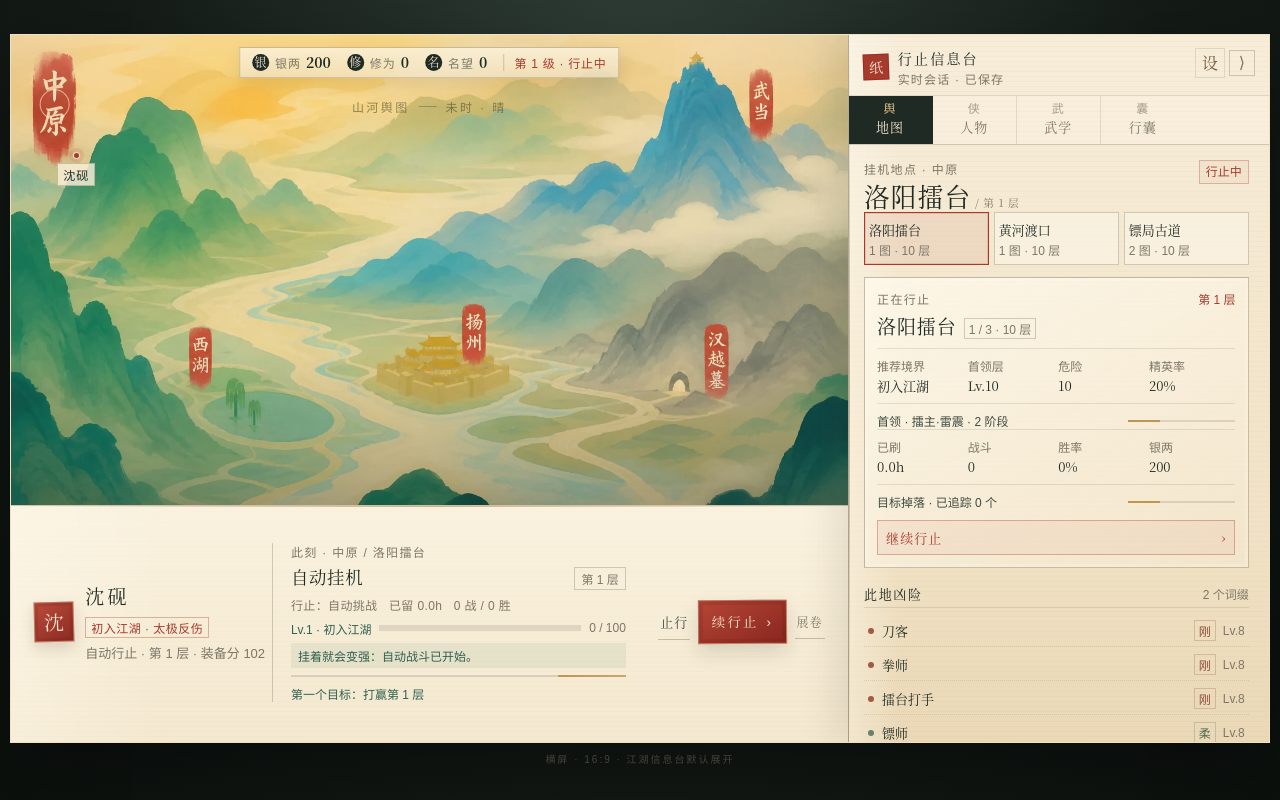
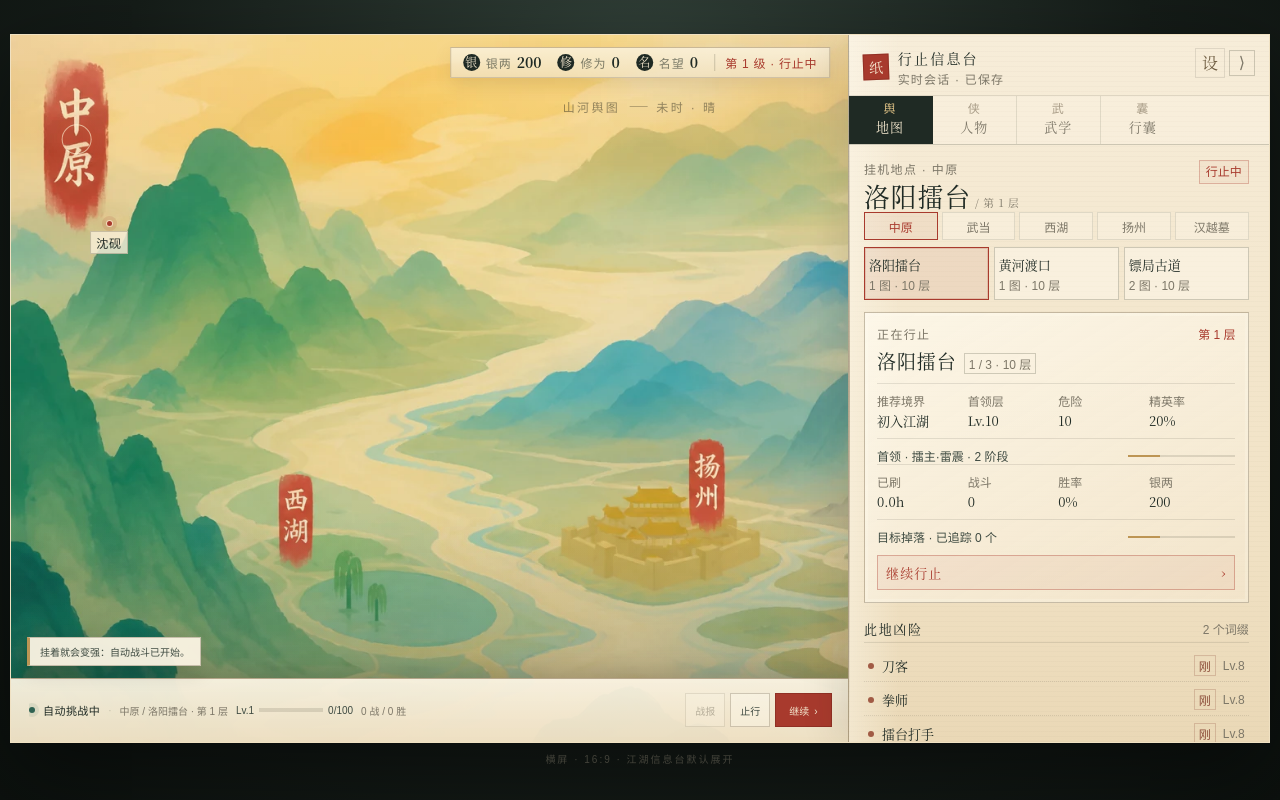
Before and after one commit to sumo91/paper-jianghu, a React (Vite) app: page / in a window 1280 px wide. Built offline with nearby package versions, Linux system fonts and the light colour scheme.

Commit message:
feat(ui): replace bottom panel with compact idle status bar

```diff
--- a/src/ui/App.tsx
+++ b/src/ui/App.tsx
@@ -207,73 +207,40 @@ function App() {
             )}
           </div>
 
-          <section className={`bottom-hud ${panelOpen ? "paper" : "overlay"}`} aria-label="当前行止">
-            <div className="identity-card">
-              <div className="seal-avatar">{snapshot.playerName.slice(0, 1)}</div>
-              <div className="identity-copy">
-                <div className="identity-top">
-                  <strong>{snapshot.playerName}</strong>
-                  <span className="realm-pill">{snapshot.realmName} · {snapshot.buildName}</span>
-                </div>
-                <p>{NARRATIVE_ENABLED ? "同伴 · 柳青" : `自动行止 · 第 ${currentLayer} 层 · 装备分 ${n(snapshot.gearScore)}`}</p>
-              </div>
-            </div>
-
-            <div className="activity-card">
-              <div className="eyebrow">此刻 · {current.name} / {snapshot.mapName}</div>
-              <div className="activity-title-row">
-                <h2>{activityTitle}</h2>
-                <span className="level-chip">第 {currentLayer} 层</span>
-              </div>
-              <div className="activity-meta">
-                <span>行止：{snapshot.active ? (snapshot.mode === "clear" ? "自动挑战" : snapshot.mode === "survive" ? "守关" : "护镖") : "已停止"}</span>
-                <span>已留 {snapshot.elapsedHours.toFixed(1)}h</span>
-                <span>{snapshot.fights} 战 / {snapshot.wins} 胜</span>
-              </div>
-              <div className="xp-row">
-                <span>Lv.{snapshot.level} · {snapshot.realmName}</span>
-                <div className="xp-bar"><i style={{ width: `${Math.min(100, Math.round((snapshot.xp / Math.max(1, snapshot.xpToNext)) * 100))}%` }} /></div>
-                <span>{snapshot.xp} / {snapshot.xpToNext}</span>
-              </div>
-              {snapshot.notice && <div className="idle-notice" role="status">{snapshot.notice}</div>}
-              {snapshot.pendingArts.length > 0 && (
-                <div className="art-drop">
+          {(snapshot.notice || snapshot.lastDrop || snapshot.pendingArts.length > 0) && (
+            <div className="status-toast" role="status">
+              {snapshot.pendingArts.length > 0 ? (
+                <>
                   <span>获得招式：{snapshot.pendingArts.map((id) => COMBAT_CONTENT.skills[id]?.name ?? id).join("、")}</span>
                   <button onClick={() => dispatch({ type: "learnArt", artId: snapshot.pendingArts[0] })}>学习</button>
-                </div>
-              )}
-              {!NARRATIVE_ENABLED && <div className="thin-progress idle-progress"><span /></div>}
-              {!fixture && NARRATIVE_ENABLED && <TutorialSlip snapshot={snapshot} dispatch={dispatch} />}
-              <div className="objective-line">
-                {!snapshot.milestones.firstWin
-                  ? "第一个目标：打赢第 1 层"
-                  : !snapshot.milestones.firstBossAttempt
-                    ? "下一个目标：设行止，推到第 10 层首领"
-                    : snapshot.milestones.firstBossKill
-                      ? "下一个目标：首通下一张图 / 找一个门派钩子"
-                      : "下一个目标：调整配置，拿下第一个首领"}
-              </div>
-              {snapshot.lastBattle && (
-                <details className="battle-report">
-                  <summary>最近战报 · {snapshot.lastBattle.enemyName} · {snapshot.lastBattle.outcome === "win" ? "胜" : snapshot.lastBattle.outcome === "timeout" ? "限" : "负"} · {snapshot.lastBattle.rounds} 回合</summary>
-                  <div className="battle-report-stats">
-                    伤害 {n(snapshot.lastBattle.damageDealt)} / 承伤 {n(snapshot.lastBattle.damageTaken)} / 残血 {Math.round(snapshot.lastBattle.playerHpPct * 100)}%
-                  </div>
-                  <pre>{snapshot.lastBattle.log.slice(-6).join("\n")}</pre>
-                </details>
+                </>
+              ) : snapshot.lastDrop ? (
+                <span>{snapshot.lastDrop.upgraded ? "已换装" : "新掉落"}：{snapshot.lastDrop.name} · 评分 {n(snapshot.lastDrop.score)}</span>
+              ) : (
+                <span>{snapshot.notice}</span>
               )}
             </div>
+          )}
 
-            <div className="action-card">
-              <button className="ghost-button" onClick={() => dispatch({ type: snapshot.active ? "stop" : "resume" })}>
-                {snapshot.active ? "止行" : "续行"}
-              </button>
-              <button className="primary-button" onClick={travel}>
-                {selectedMap.id === snapshot.mapId ? "续行止" : "启程"}
+          <section className="status-bar" aria-label="行止状态">
+            <div className="status-main">
+              <span className={`status-dot ${snapshot.active ? "on" : "off"}`} />
+              <strong>{snapshot.active ? (snapshot.mode === "clear" ? "自动挑战中" : snapshot.mode === "survive" ? "守关中" : "护镖中") : "已停止"}</strong>
+              <span className="status-sep">·</span>
+              <span>{current.name} / {snapshot.mapName} · 第 {currentLayer} 层</span>
+              <span className="status-xp">
+                <span>Lv.{snapshot.level}</span>
+                <i><b style={{ width: `${Math.min(100, Math.round((snapshot.xp / Math.max(1, snapshot.xpToNext)) * 100))}%` }} /></i>
+                <span>{snapshot.xp}/{snapshot.xpToNext}</span>
+              </span>
+              <span className="status-fights">{snapshot.fights} 战 / {snapshot.wins} 胜</span>
+            </div>
+            <div className="status-actions">
+              <button onClick={() => setBattleLogOpen(true)} disabled={!snapshot.lastBattle}>战报</button>
+              <button onClick={() => dispatch({ type: snapshot.active ? "stop" : "resume" })}>{snapshot.active ? "止行" : "续行"}</button>
+              <button className="status-primary" onClick={travel}>
+                {selectedMap.id === snapshot.mapId ? "继续" : "启程"}
                 <span>›</span>
-              </button>
-              <button className="ghost-button small" onClick={() => setPanelOpen((open) => !open)}>
-                {panelOpen ? "展卷" : "收台"}
               </button>
             </div>
           </section>
@@ -324,6 +291,7 @@ function App() {
                   liveTargetDrops={snapshot.targetDrops}
                   enemies={mapEnemies}
                   onChooseMap={chooseMap}
+                  onChooseRegion={chooseRegion}
                   onStart={travel}
                   isCurrent={selectedMap.id === snapshot.mapId}
                 />
@@ -525,10 +493,11 @@ function MapTab(props: {
   liveTargetDrops: number;
   enemies: ReturnType<typeof enemiesForMap>;
   onChooseMap: (map: WorldMapDefV1) => void;
+  onChooseRegion: (region: RegionId) => void;
   onStart: () => void;
   isCurrent: boolean;
 }) {
-  const { selected, current, maps, selectedMap, currentMap, currentLayer, liveFights, liveWins, liveElapsedHours, liveSilver, liveTargetDrops, enemies, onChooseMap, onStart, isCurrent } = props;
+  const { selected, current, maps, selectedMap, currentMap, currentLayer, liveFights, liveWins, liveElapsedHours, liveSilver, liveTargetDrops, enemies, onChooseMap, onChooseRegion, onStart, isCurrent } = props;
   const drops = targetDropsForMap(selectedMap);
   const modifiers = modifiersForMap(selectedMap);
   const recommendedRealm = recommendedRealmFor(selectedMap);
@@ -543,6 +512,14 @@ function MapTab(props: {
           <h2>{selectedMap.name}<small> / 第 {currentLayer} 层</small></h2>
         </div>
         <span className="seal-chip">{isCurrent ? "行止中" : "可启程"}</span>
+      </div>
+
+      <div className="region-selector" aria-label="地区">
+        {REGIONS.map((region) => (
+          <button key={region.id} className={selected.id === region.id ? "active" : ""} onClick={() => onChooseRegion(region.id)}>
+            {region.name}
+          </button>
+        ))}
       </div>
 
       <div className="map-switcher">
--- a/src/ui/styles.css
+++ b/src/ui/styles.css
@@ -1109,3 +1109,112 @@ html[data-reduced-motion="true"] *, html[data-reduced-motion="true"] *::before,
 @media (prefers-reduced-motion: reduce) {
   .cluster-clash { animation: none !important; }
 }
+
+/* ---------- idle-first full-bleed map + compact status bar ---------- */
+.stage { display: block; }
+.map-pane { position: absolute; inset: 0; width: 100%; height: 100%; }
+.map-art { height: 100%; }
+.map-art > img { object-fit: cover; object-position: center top; }
+.info-panel {
+  position: absolute;
+  z-index: 30;
+  top: 0;
+  right: 0;
+  bottom: 0;
+  width: 33.5%;
+  height: 100%;
+}
+.status-bar {
+  position: absolute;
+  z-index: 24;
+  left: 0;
+  right: 33.5%;
+  bottom: 0;
+  height: 64px;
+  display: flex;
+  align-items: center;
+  justify-content: space-between;
+  gap: 14px;
+  padding: 0 16px 0 18px;
+  color: var(--ink);
+  background:
+    linear-gradient(180deg, rgba(251, 244, 227, .94), rgba(240, 225, 196, .97));
+  border-top: 1px solid rgba(73, 57, 34, .34);
+  box-shadow: 0 -8px 24px rgba(35, 25, 14, .16);
+  font-family: var(--sans);
+}
+.stage.no-panel .status-bar { right: 0; }
+.status-main { min-width: 0; display: flex; align-items: center; gap: 8px; white-space: nowrap; overflow: hidden; font-size: clamp(10px, .72vw, 12px); color: var(--muted); }
+.status-dot { width: 6px; height: 6px; flex: 0 0 6px; border-radius: 50%; background: var(--muted); }
+.status-dot.on { background: var(--jade); box-shadow: 0 0 0 4px rgba(47, 98, 82, .1); }
+.status-dot.off { background: var(--vermilion); }
+.status-main strong { color: var(--ink); font-size: clamp(11px, .78vw, 13px); font-weight: 500; letter-spacing: .04em; }
+.status-sep { color: var(--line); }
+.status-xp { display: flex; align-items: center; gap: 5px; color: var(--ink-soft); }
+.status-xp > i { display: block; width: clamp(52px, 5vw, 86px); height: 4px; background: rgba(57, 55, 38, .14); overflow: hidden; }
+.status-xp > i > b { display: block; height: 100%; background: linear-gradient(90deg, var(--jade), var(--gold)); }
+.status-fights { color: var(--muted); }
+.status-actions { flex: 0 0 auto; display: flex; align-items: center; gap: 5px; }
+.status-actions button {
+  min-height: 34px;
+  padding: 0 9px;
+  border: 1px solid rgba(74, 57, 33, .24);
+  background: rgba(255, 251, 239, .34);
+  color: var(--ink-soft);
+  cursor: pointer;
+  font-family: var(--sans);
+  font-size: clamp(10px, .7vw, 12px);
+  white-space: nowrap;
+}
+.status-actions button:hover:not(:disabled) { border-color: var(--vermilion); color: var(--vermilion); }
+.status-actions button:disabled { color: var(--muted); opacity: .5; cursor: default; }
+.status-actions .status-primary { padding: 0 13px; color: var(--paper); background: var(--vermilion); border-color: rgba(122, 38, 28, .5); }
+.status-actions .status-primary span { margin-left: 5px; font-family: var(--sans); }
+.status-actions .status-primary:hover { color: var(--paper); background: #913024; }
+.status-toast {
+  position: absolute;
+  z-index: 26;
+  left: 16px;
+  bottom: 76px;
+  max-width: min(520px, 55%);
+  display: flex;
+  align-items: center;
+  gap: 10px;
+  padding: 6px 10px;
+  color: var(--ink-soft);
+  background: rgba(251, 244, 227, .95);
+  border: 1px solid rgba(74, 57, 33, .26);
+  border-left: 3px solid var(--gold);
+  box-shadow: 0 6px 20px rgba(37, 26, 13, .16);
+  font-family: var(--sans);
+  font-size: clamp(10px, .7vw, 12px);
+}
+.status-toast span { overflow: hidden; text-overflow: ellipsis; white-space: nowrap; }
+.status-toast button { flex: 0 0 auto; border: 0; border-bottom: 1px solid rgba(168, 58, 45, .4); background: transparent; color: var(--vermilion); padding: 0; cursor: pointer; font-size: inherit; }
+.region-selector { display: flex; gap: 4px; margin: 0 0 7px; }
+.region-selector button {
+  flex: 1;
+  min-width: 0;
+  min-height: 28px;
+  border: 1px solid var(--line-soft);
+  background: rgba(255, 251, 239, .28);
+  color: var(--muted);
+  cursor: pointer;
+  font-family: var(--sans);
+  font-size: var(--fs-xs);
+}
+.region-selector button.active { border-color: var(--vermilion); color: var(--vermilion); background: rgba(168, 58, 45, .06); }
+.region-selector button:hover { border-color: var(--gold); color: var(--ink); }
+
+@media (max-width: 1100px) {
+  .status-bar { height: 58px; padding: 0 10px; gap: 6px; }
+  .status-main { gap: 5px; font-size: 10px; }
+  .status-main strong { font-size: 10px; }
+  .status-fights { display: none; }
+  .status-xp > i { width: 42px; }
+  .status-actions { gap: 3px; }
+  .status-actions button { min-height: 30px; padding: 0 6px; font-size: 9px; }
+  .status-actions .status-primary { padding: 0 8px; }
+  .status-toast { left: 8px; bottom: 68px; max-width: 55%; font-size: 9px; }
+  .status-toast span { white-space: normal; }
+}
```
Also changed, not shown: reports/ui-idle-battle.png.
